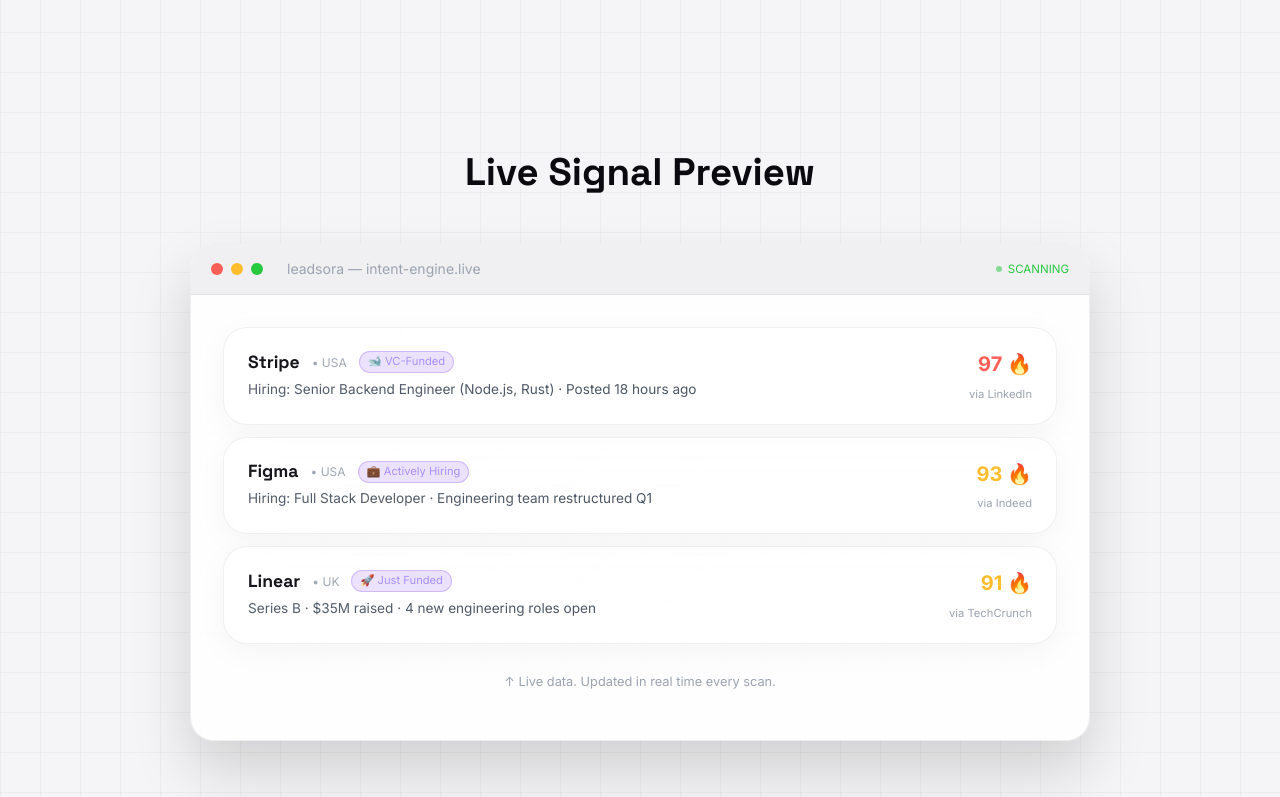
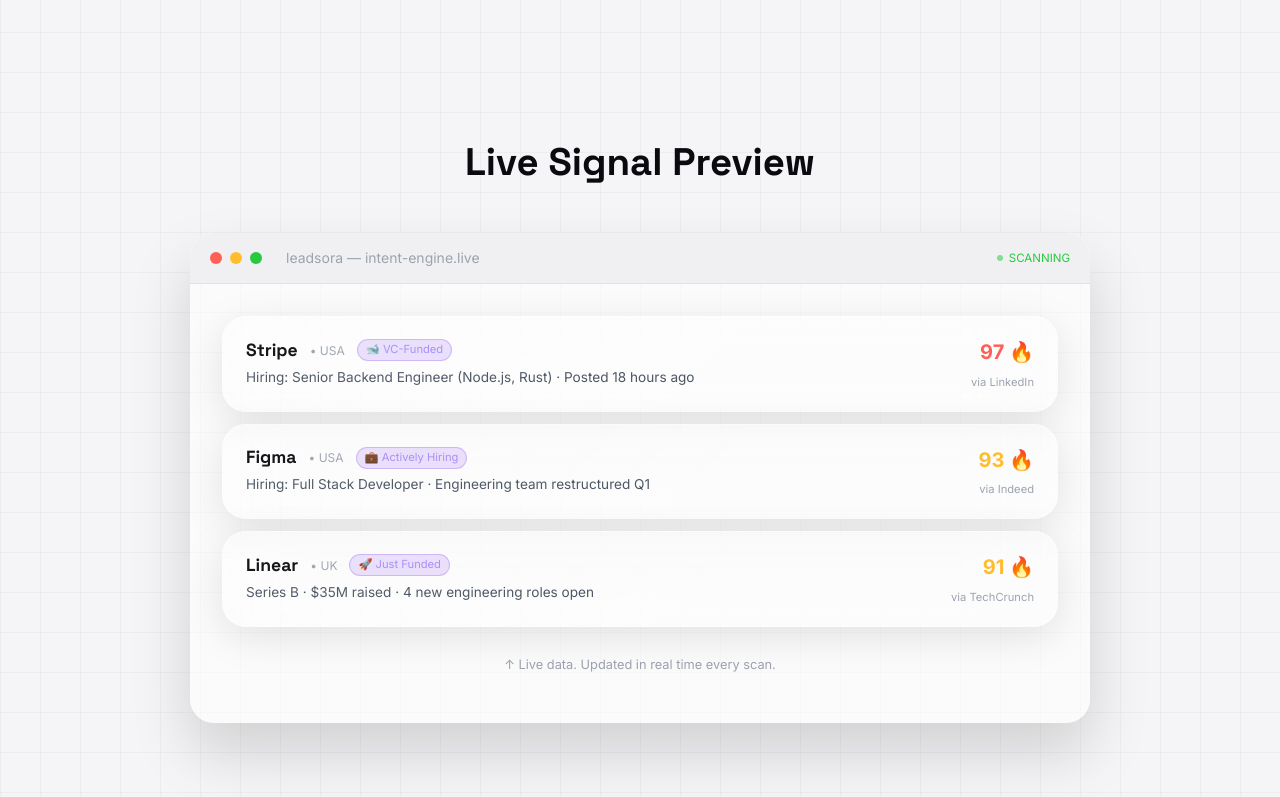
Before and after one commit to harsh200103-pixel/leadsora, a Next.js app: page / in a window 1280 px wide. Shown: the part 2608-3405 px from the top of the page. Built offline with nearby package versions, Linux system fonts and the light colour scheme; no server answers.

Commit message:
feat: upgrade to extreme iOS control center liquid glass

```diff
--- a/src/app/globals.css
+++ b/src/app/globals.css
@@ -11,8 +11,8 @@
   --bg:              #f5f5f7;
   --bg-secondary:    #ffffff;
   --bg-tertiary:     #f0f0f2;
-  --surface:         rgba(255, 255, 255, 0.65);
-  --surface-raised:  rgba(255, 255, 255, 0.85);
+  --surface:         rgba(255, 255, 255, 0.4);
+  --surface-raised:  rgba(255, 255, 255, 0.55);
   --highlight:       rgba(255, 255, 255, 0.7);
   --border:          rgba(0, 0, 0, 0.06);
   --border-strong:   rgba(0, 0, 0, 0.12);
@@ -57,8 +57,8 @@
   --bg:              #080810;
   --bg-secondary:    #0f0f1a;
   --bg-tertiary:     #161625;
-  --surface:         rgba(255, 255, 255, 0.04);
-  --surface-raised:  #16162a;
+  --surface:         rgba(255, 255, 255, 0.15);
+  --surface-raised:  rgba(255, 255, 255, 0.22);
   --highlight:       rgba(255, 255, 255, 0.1);
   --border:          rgba(255, 255, 255, 0.07);
   --border-strong:   rgba(255, 255, 255, 0.14);
@@ -204,13 +204,13 @@ input, select, textarea { font-family: 'Inter', sans-serif; }
 /* ── Glass Cards ── */
 .glass-card {
   background: var(--surface);
-  backdrop-filter: blur(24px) saturate(180%);
-  -webkit-backdrop-filter: blur(24px) saturate(180%);
-  border: 1px solid var(--border);
+  backdrop-filter: blur(40px) saturate(200%);
+  -webkit-backdrop-filter: blur(40px) saturate(200%);
+  border: none; /* handled by inset shadow for iOS look */
   border-radius: var(--radius-lg);
   padding: 2rem;
   transition: all 0.35s cubic-bezier(0.175, 0.885, 0.32, 1.275);
-  box-shadow: 0 8px 32px rgba(0, 0, 0, 0.04), inset 0 1px 0 rgba(255, 255, 255, 0.4);
+  box-shadow: 0 10px 40px rgba(0, 0, 0, 0.1), inset 0 1px 1px rgba(255, 255, 255, 0.3), inset 0 0 0 1px rgba(255, 255, 255, 0.1);
   position: relative;
 }
 .glass-card::before {
@@ -334,7 +334,7 @@ nav {
   max-width: 900px;
   margin: 0 auto;
   background: var(--surface-raised);
-  border: 1px solid var(--border);
+  border: none; /* handled by inset shadow for iOS look */
   border-radius: var(--radius-lg);
   overflow: hidden;
   box-shadow: var(--shadow-xl);
@@ -482,7 +482,7 @@ footer {
 .badge-red { background: var(--red-light); color: var(--red); border: 1px solid rgba(220,38,38,0.2); }
 .badge-blue { background: var(--blue-light); color: var(--blue); border: 1px solid rgba(37,99,235,0.2); }
 .badge-purple { background: var(--purple-light); color: var(--purple); border: 1px solid rgba(124,58,237,0.2); }
-.badge-neutral { background: var(--badge-bg); color: var(--text-secondary); border: 1px solid var(--border); }
+.badge-neutral { background: var(--badge-bg); color: var(--text-secondary); border: none; /* handled by inset shadow for iOS look */ }
 
 /* ── Nav Links ── */
 .mobile-menu-btn { display: none; }
@@ -532,7 +532,7 @@ footer {
 /* ── Lead Cards ── */
 .lead-card {
   background: var(--surface-raised);
-  border: 1px solid var(--border);
+  border: none; /* handled by inset shadow for iOS look */
   border-radius: var(--radius-md);
   padding: 1.25rem;
   transition: all 0.2s ease;
@@ -600,7 +600,7 @@ select option { background: var(--surface-raised); color: var(--text-primary); }
 .pipeline-col {
   min-width: 240px;
   background: var(--bg-tertiary);
-  border: 1px solid var(--border);
+  border: none; /* handled by inset shadow for iOS look */
   border-radius: var(--radius-md);
   padding: 1rem;
   flex-shrink: 0;
@@ -614,7 +614,7 @@ select option { background: var(--surface-raised); color: var(--text-primary); }
   background: var(--bg-tertiary);
   padding: 1rem;
   border-radius: var(--radius-md);
-  border: 1px solid var(--border);
+  border: none; /* handled by inset shadow for iOS look */
   position: relative;
   margin-top: 1rem;
   display: flex;
```
Also changed, not shown: fix_ios_glass.js (added, +25 -0 lines).
